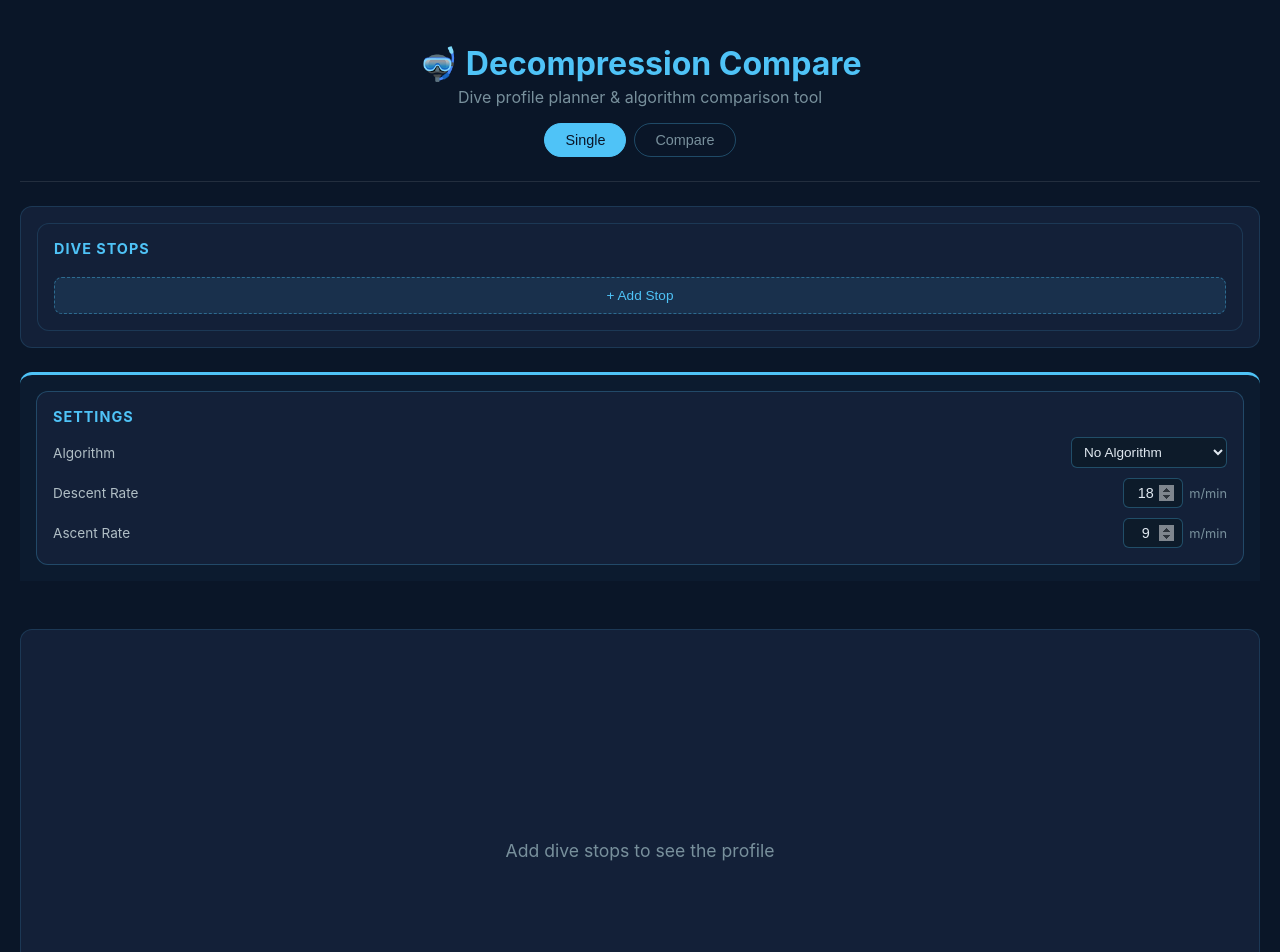
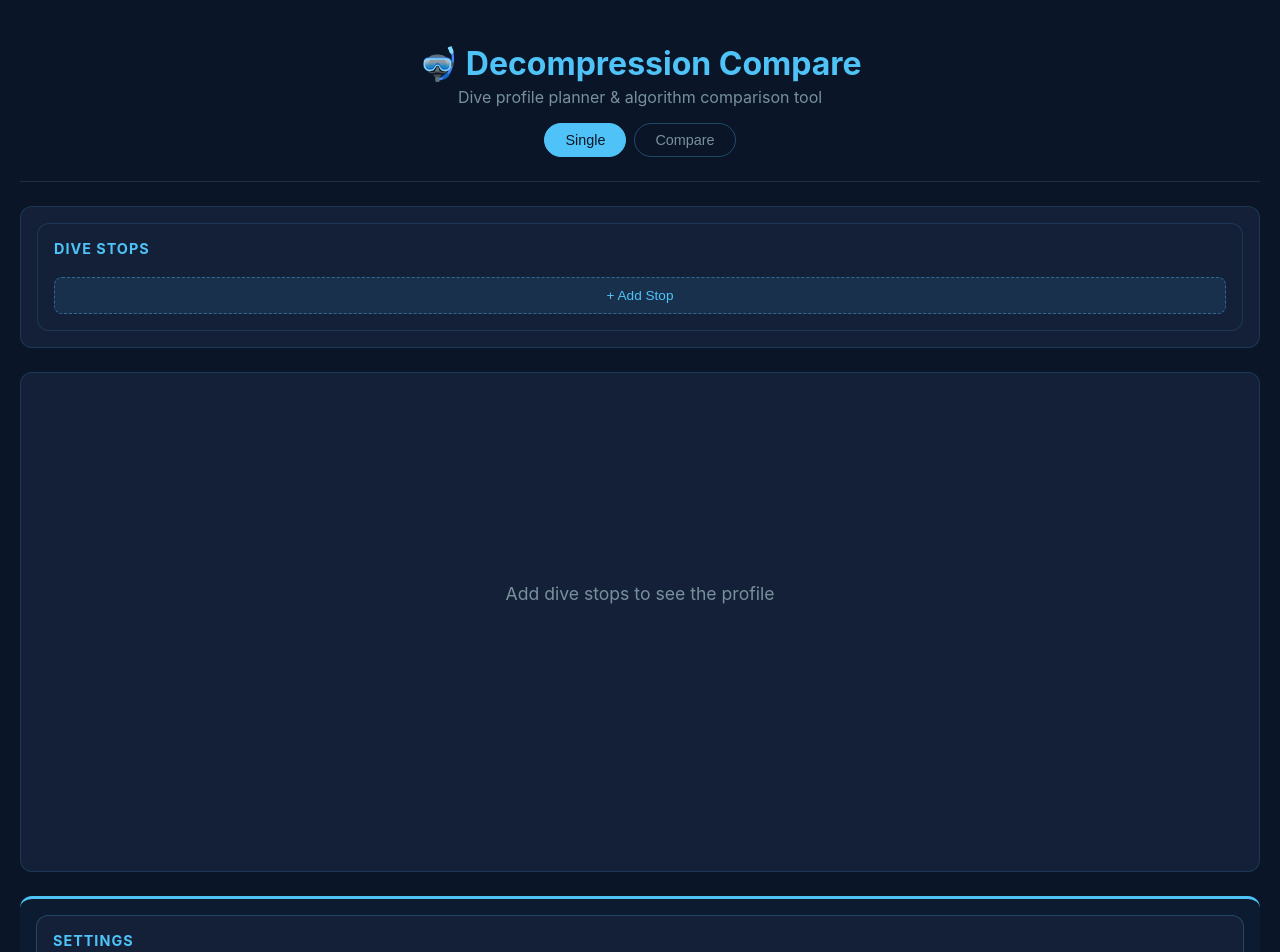
Before and after one commit to s4mur4i/decompression-compare-app, a React (Vite) app: page / in a window 1280 px wide. Shown: the top 952 px of the page. Built offline with nearby package versions, Linux system fonts and the light colour scheme.

Commit message:
fix: chart above summaries, align settings labels

```diff
--- a/src/App.css
+++ b/src/App.css
@@ -166,13 +166,20 @@ h3 {
 /* Settings */
 .setting-row {
   display: flex;
-  justify-content: space-between;
   align-items: center;
+  gap: 12px;
 }
 
 .setting-row label {
   font-size: 0.85rem;
   color: #b0bec5;
+  min-width: 120px;
+  flex-shrink: 0;
+}
+
+.setting-row .rate-input,
+.setting-row .algo-select {
+  margin-left: auto;
 }
 
 .rate-input {
--- a/src/App.jsx
+++ b/src/App.jsx
@@ -187,7 +187,19 @@ function App() {
           <DiveStops stops={stops} onStopsChange={setStops} />
         </div>
 
-        {/* Algorithm Panels */}
+        {/* Chart — above summaries/tables */}
+        <div className="chart-panel">
+          <DiveChart
+            profiles={compareMode ? [
+              { points: resultA?.points || [], color: '#4fc3f7', label: 'Algorithm A' },
+              { points: resultB?.points || [], color: '#ff9800', label: 'Algorithm B' }
+            ] : [
+              { points: resultA?.points || [], color: '#4fc3f7', label: 'Dive Profile' }
+            ]}
+          />
+        </div>
+
+        {/* Algorithm Panels — settings, summary, table */}
         <div className={`algorithm-panels ${compareMode ? 'compare' : 'single'}`}>
           {/* Algorithm A */}
           <div className="algorithm-panel panel-a">
@@ -248,18 +260,6 @@ function App() {
           )}
         </div>
 
-        {/* Chart */}
-        <div className="chart-panel">
-          <DiveChart
-            profiles={compareMode ? [
-              { points: resultA?.points || [], color: '#4fc3f7', label: 'Algorithm A' },
-              { points: resultB?.points || [], color: '#ff9800', label: 'Algorithm B' }
-            ] : [
-              { points: resultA?.points || [], color: '#4fc3f7', label: 'Dive Profile' }
-            ]}
-          />
-        </div>
-
         {/* Share Link — very bottom */}
         <ShareLink />
       </main>
```
